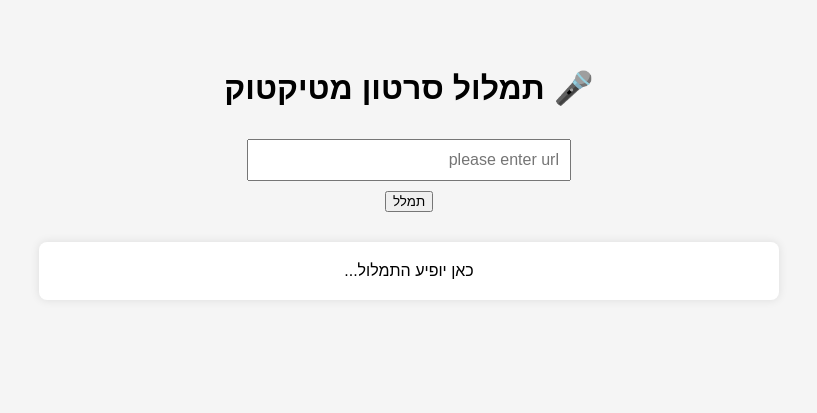
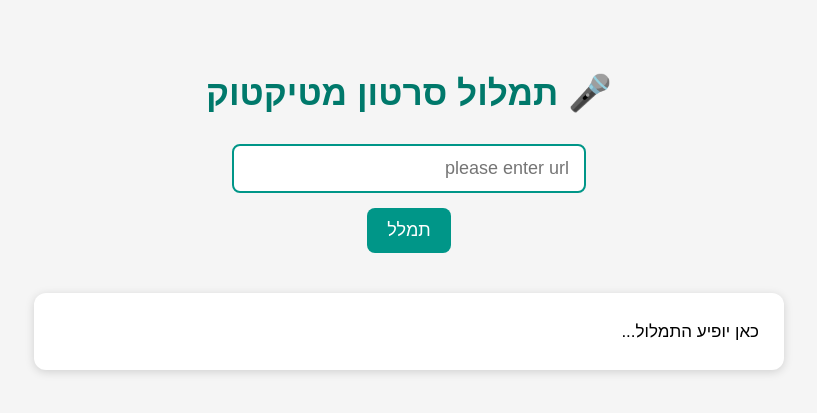
Before and after one commit to GALANDYONATAN/FakenewsProject, a Flask app: page / in a window 1280 px wide. Shown: the top 413 px of the page, without its empty margins (231-1048 px from the left). Run offline with Flask 3, Linux system fonts and the light colour scheme.

Commit message:
עדכון כלשהו – תכתוב כאן מה שינית

```diff
--- a/project/static/index.css
+++ b/project/static/index.css
@@ -4,22 +4,55 @@
   padding: 40px;
   background-color: #f5f5f5;
 }
-
-input, .button {
-  padding: 10px;
-  font-size: 16px;
-  width: 300px;
-  margin: 10px;
+h1 {
+  font-size: 2.2em;
+  color: #00796b;
+  margin-bottom: 30px;
+}
+input[type="text"] {
+  padding: 12px 15px;
+  font-size: 18px;
+  width: 320px;
+  border: 2px solid #009688;
+  border-radius: 8px;
+  outline: none;
+  transition: 0.3s ease;
 }
 
-#result {
-  margin-top: 30px;
-  padding: 20px;
-  background-color: #fff;
+input[type="text"]:focus {
+  border-color: #00796b;
+  box-shadow: 0 0 8px rgba(0, 150, 136, 0.2);
+}
+button{
+
+  background-color: #009688;
+  color: white;
+  font-size: 18px;
+  padding: 12px 20px;
+  margin-top: 15px;
+  border: none;
   border-radius: 8px;
-  max-width: 700px;
-  margin-left: auto;
-  margin-right: auto;
-  box-shadow: 0 0 10px rgba(0,0,0,0.1);
-  white-space: pre-line;
+  cursor: pointer;
+  transition: background-color 0.3s ease;
 }
+
+  button:hover {
+    background-color: #00796b;
+  }
+
+
+  #result {
+    margin-top: 40px;
+    padding: 25px;
+    background-color: #ffffff;
+    border-radius: 12px;
+    max-width: 700px;
+    margin-left: auto;
+    margin-right: auto;
+    box-shadow: 0 2px 10px rgba(0,0,0,0.15);
+    white-space: pre-line;
+    text-align: right;
+    direction: rtl;
+    font-size: 17px;
+    line-height: 1.6;
+  }
```
